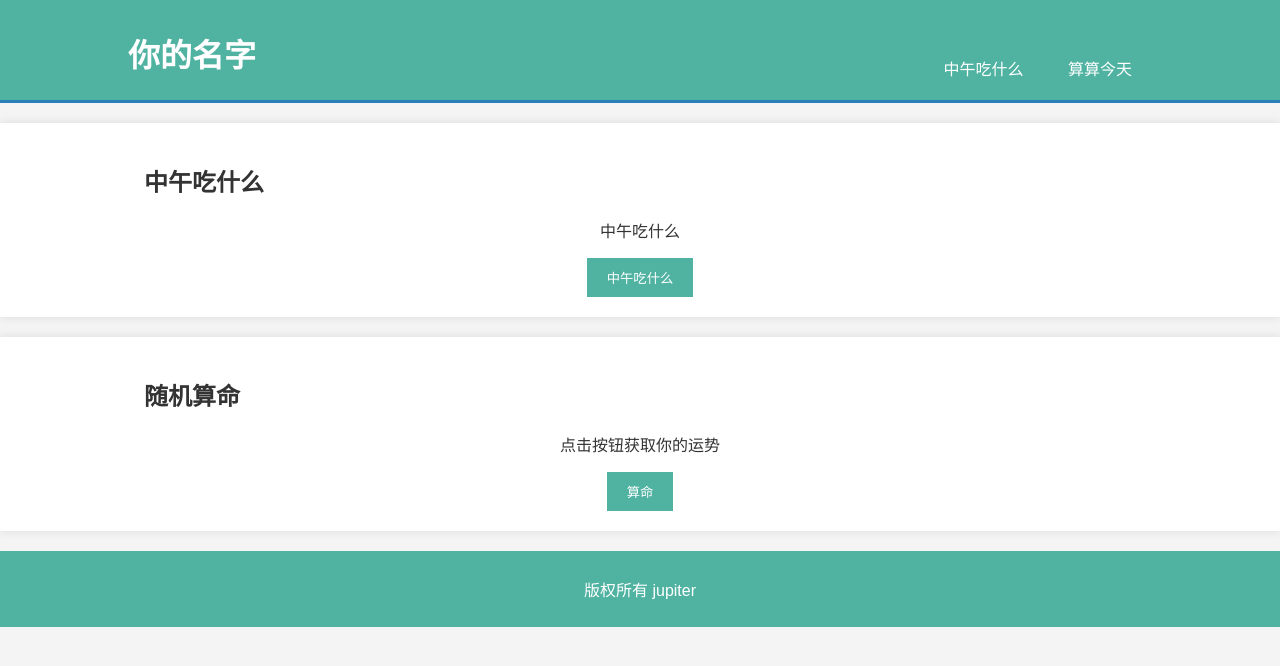
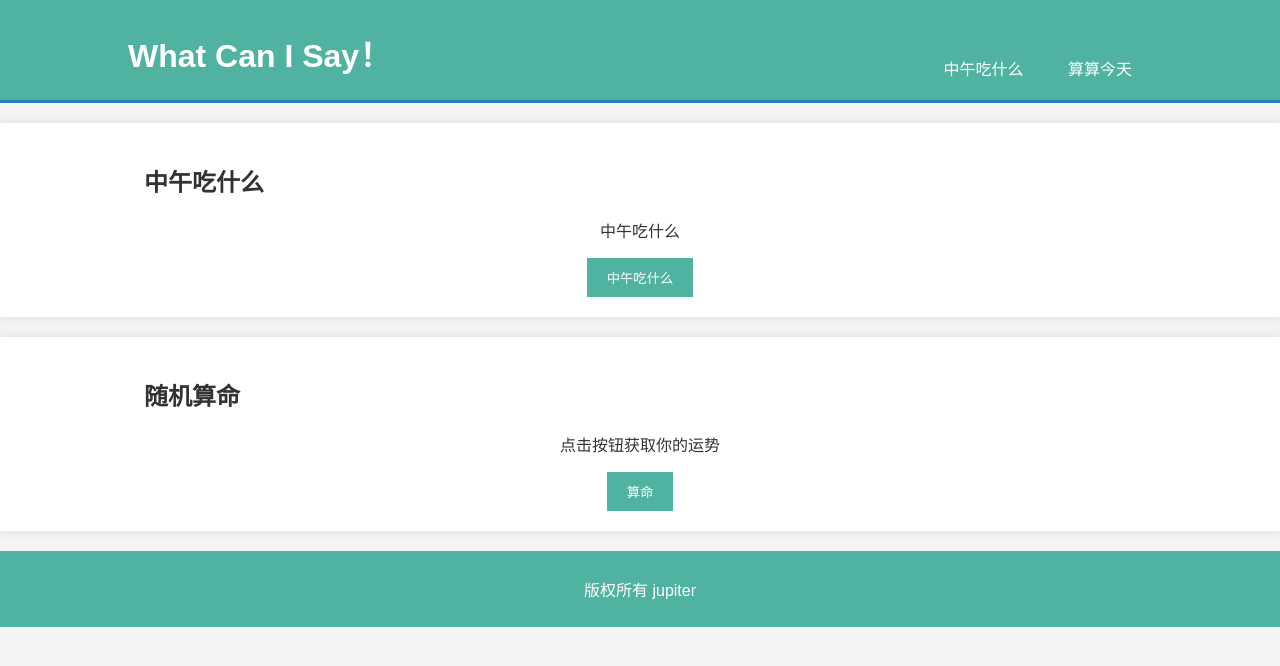
Before and after one commit to alcockjupiter/jupiter.github.io, a plain HTML site: page index.html in a window 1280 px wide. Drawn offline with Linux system fonts and the light colour scheme.

Commit message:
Update index.html

```diff
--- a/index.html
+++ b/index.html
@@ -84,7 +84,7 @@
     <header>
         <div class="container">
             <div id="branding">
-                <h1>你的名字</h1>
+                <h1>What Can I Say！</h1>
             </div>
             <nav>
                 <ul>
```
